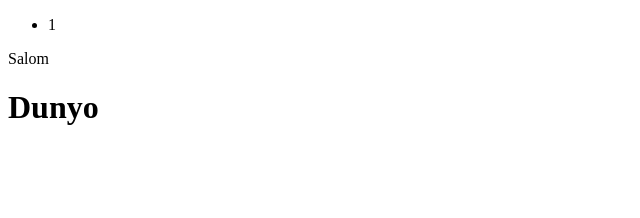
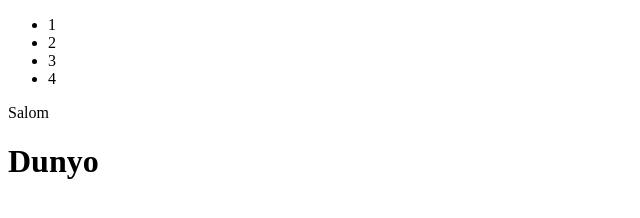
Before and after one commit to TemurReyimberdiyev/project, a plain HTML site: page index.html in a window 1280 px wide. Shown: the whole page, without its empty margins (0-640 px from the left). Drawn offline with Linux system fonts and the light colour scheme.

Commit message:
git deff

```diff
--- a/index.html
+++ b/index.html
@@ -9,6 +9,9 @@
 	<nav>
 		<ul>
 			<li>1</li>
+			<li>2</li>
+			<li>3</li>
+			<li>4</li>
 		</ul>
 	</nav>
 	<div>Salom</div>
```
